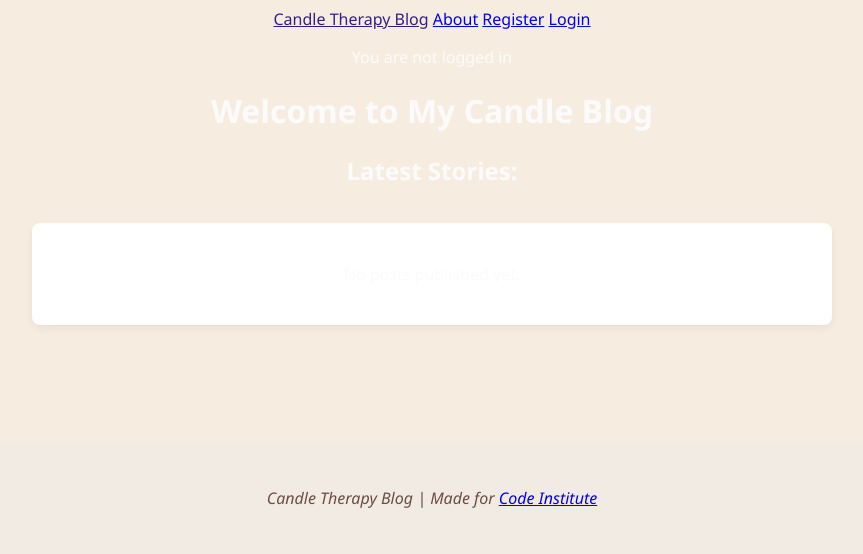
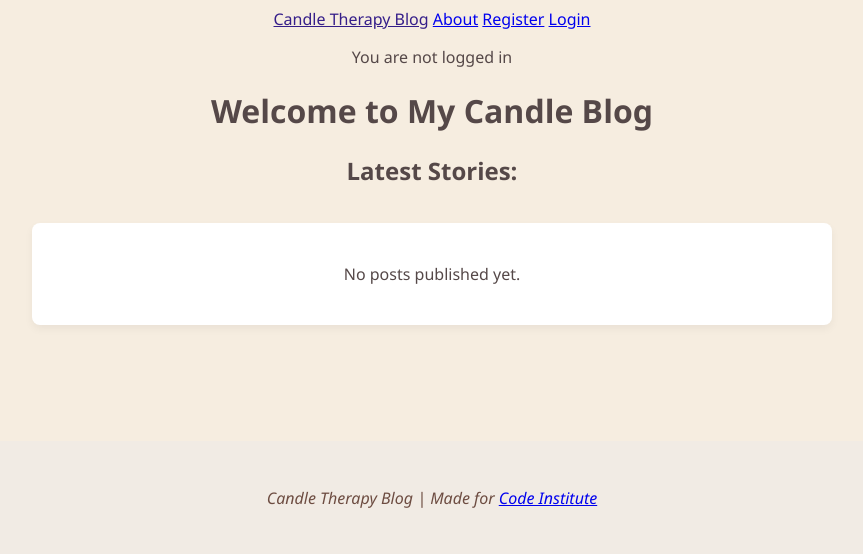
Before and after one commit to Inna-Kot/django_blog_proj4, a Django app: page / in a window 1280 px wide. Shown: the top 554 px of the page, without its empty margins (208-1071 px from the left). Run offline with Django 4.2, Linux system fonts and the light colour scheme; data that the repository does not hold is empty.

Commit message:
Style: update text color

```diff
--- a/static/css/style.css
+++ b/static/css/style.css
@@ -1,7 +1,7 @@
 /* General Layout Styles */
 body {
     background-color: #f6ede0; /* Warm cream background */
-    color: #fcfbfb; /* Soft dark grey text for readability */
+    color: #554848; /* Soft dark grey text for readability */
     font-family: 'Segoe UI', Tahoma, Geneva, Verdana, sans-serif;
     text-align: center; /* Center-align all text by default */
 }
```
